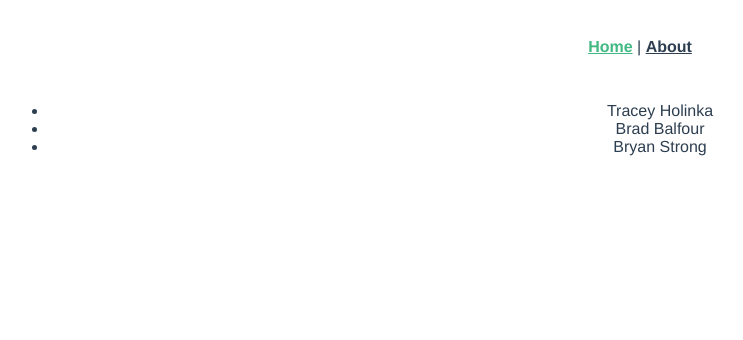
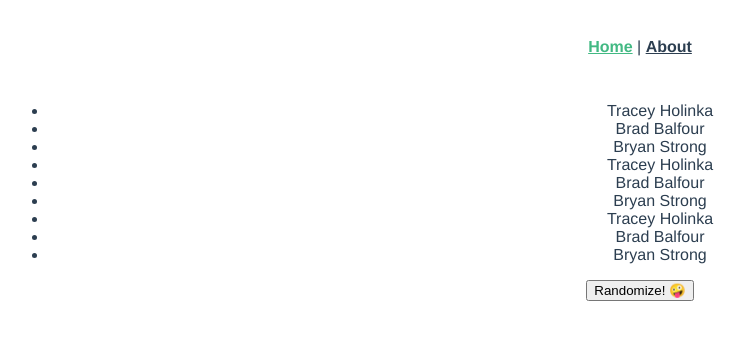
Before and after one commit to bradbalfour/vue-holiday-hack-randomizer, a Vue app: page /#/ in a window 1280 px wide. Shown: the top 340 px of the page, without its empty margins (0-743 px from the left). Built offline with nearby package versions, Linux system fonts and the light colour scheme.

Commit message:
feat: Working shuffle button & list animation

```diff
--- a/package.json
+++ b/package.json
@@ -9,6 +9,7 @@
   },
   "dependencies": {
     "core-js": "^3.6.5",
+    "lodash": "^4.17.20",
     "vue": "^3.0.0",
     "vue-router": "^4.0.0-0"
   },
--- a/src/components/PeopleList.vue
+++ b/src/components/PeopleList.vue
@@ -15,13 +15,17 @@ export default {
 
 <template>
   <div class="names-list">
-    <ul>
+    <transition-group name="flip-list" tag="ul">
       <li v-for="{ name, email } in people" :key="email">
         {{ name }}
       </li>
-    </ul>
+    </transition-group>
   </div>
 </template>
 
 <!-- Add "scoped" attribute to limit CSS to this component only -->
-<style scoped></style>
+<style scoped>
+.flip-list-move {
+  transition: transform 1s;
+}
+</style>
--- a/src/views/Home.vue
+++ b/src/views/Home.vue
@@ -1,11 +1,5 @@
-<template>
-  <div class="home">
-    <PeopleList :people="people" />
-    <!-- <PeopleList v-bind="{ people }" /> -->
-  </div>
-</template>
-
 <script>
+import shuffle from 'lodash/shuffle'
 // @ is an alias to /src
 import PeopleList from "@/components/PeopleList.vue";
 
@@ -21,6 +15,30 @@ const samplePeople = [
   {
     name: "Bryan Strong",
     email: "hi@something.com"
+  },
+  {
+    name: "Tracey Holinka",
+    email: "hello1@email.com"
+  },
+  {
+    name: "Brad Balfour", // I totally know how to spell Brad's last name without looking it up
+    email: "hello2@anotheremail.com"
+  },
+  {
+    name: "Bryan Strong",
+    email: "hi3@something.com"
+  },
+  {
+    name: "Tracey Holinka",
+    email: "hello4@email.com"
+  },
+  {
+    name: "Brad Balfour", // I totally know how to spell Brad's last name without looking it up
+    email: "hello5@anotheremail.com"
+  },
+  {
+    name: "Bryan Strong",
+    email: "hi6@something.com"
   }
 ];
 
@@ -31,6 +49,20 @@ export default {
   },
   data() {
     return { people: samplePeople };
+  },
+  methods: {
+    randomize() {
+      console.log('random 🤪')
+      this.people = shuffle(this.people)
+    }
   }
 };
 </script>
+
+<template>
+  <div class="home">
+    <PeopleList :people="people" />
+    <button @click="randomize">Randomize! 🤪</button>
+    <!-- <PeopleList v-bind="{ people }" /> -->
+  </div>
+</template>
```
